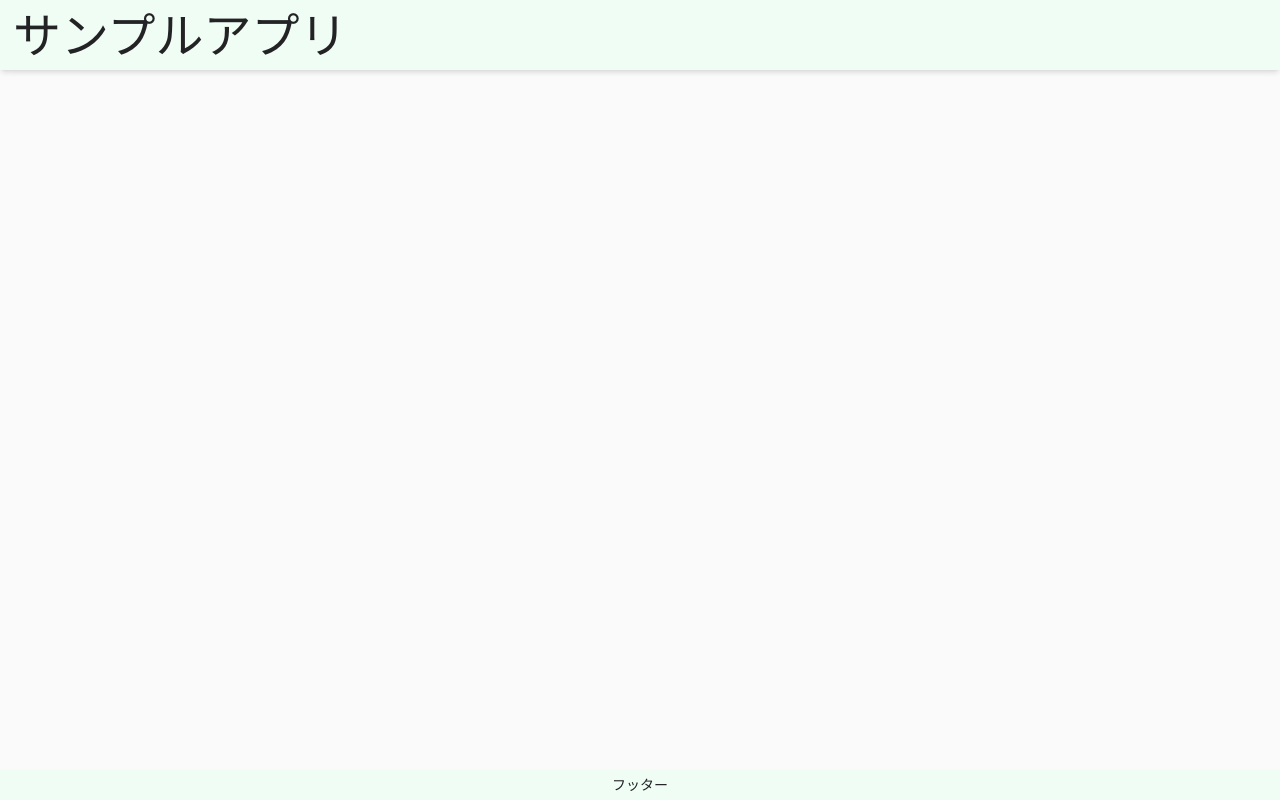
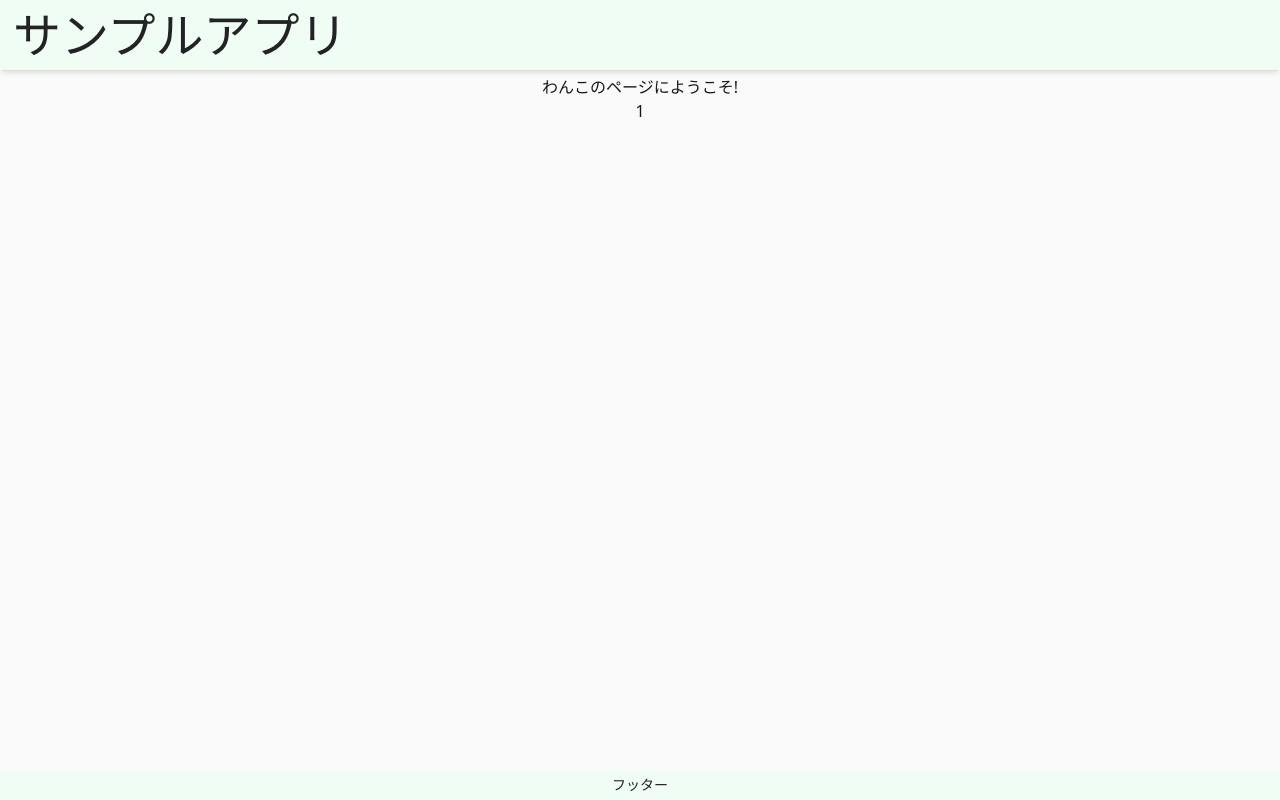
Before and after one commit to pbko-sato/react-sample, a React (Vite) app: page /dogs/list/1 in a window 1280 px wide. Before the commit this address had no page. Built offline with nearby package versions, Linux system fonts and the light colour scheme.

Commit message:
2025/11/30 ルーティングの作成

```diff
--- /dev/null
+++ b/src/pages/dogs.tsx
@@ -0,0 +1,16 @@
+import { memo, type FC } from "react";
+import { Outlet } from "react-router";
+import { FlexBox } from "components/atom/div/FlexBox";
+
+export const Dogs: FC = memo(() => {
+  return (
+    <FlexBox className='w-full'>
+      <FlexBox className='w-full'>
+        <p>わんこのページにようこそ!</p>
+      </FlexBox>
+      <FlexBox>
+        <Outlet />
+      </FlexBox>
+    </FlexBox>
+  );
+});
--- /dev/null
+++ b/src/pages/dogs/detail.tsx
@@ -0,0 +1,16 @@
+import { type FC, memo } from "react";
+import { Outlet } from "react-router";
+import { FlexBox } from "components/atom/div/FlexBox";
+
+export const DogsDetail: FC = memo(() => {
+  return (
+    <FlexBox className='w-full'>
+      <FlexBox className='w-full'>
+        <></>
+      </FlexBox>
+      <FlexBox className='w-full'>
+        <Outlet />
+      </FlexBox>
+    </FlexBox>
+  );
+});
--- /dev/null
+++ b/src/pages/dogs/detail/:breed.tsx
@@ -0,0 +1,9 @@
+import { memo, type FC } from "react";
+import { useParams } from "react-router";
+import { FlexBox } from "components/atom/div/FlexBox";
+
+export const DogsDetailBreed: FC = memo(() => {
+  const { breed } = useParams();
+
+  return <FlexBox className='w-full'>{breed}</FlexBox>;
+});
--- /dev/null
+++ b/src/pages/dogs/list.tsx
@@ -0,0 +1,16 @@
+import { memo, type FC } from "react";
+import { Outlet } from "react-router";
+import { FlexBox } from "components/atom/div/FlexBox";
+
+export const DogsList: FC = memo(() => {
+  return (
+    <FlexBox className='w-full'>
+      <FlexBox className='w-full'>
+        <></>
+      </FlexBox>
+      <FlexBox className='w-full'>
+        <Outlet />
+      </FlexBox>
+    </FlexBox>
+  );
+});
--- /dev/null
+++ b/src/pages/dogs/list/:index.tsx
@@ -0,0 +1,9 @@
+import { memo, type FC } from "react";
+import { useParams } from "react-router";
+import { FlexBox } from "components/atom/div/FlexBox";
+
+export const DogsListIndex: FC = memo(() => {
+  const { index } = useParams();
+
+  return <FlexBox className='w-full'>{index}</FlexBox>;
+});
--- a/src/router/Router.tsx
+++ b/src/router/Router.tsx
@@ -1,16 +1,17 @@
 import { type FC } from "react";
 import { Route, Routes } from "react-router";
 import { RouteDefinition } from "router/definition/RouteDefinition";
+import type { RouteObject } from "types/router/RouteDefinition";
 
 export const Router: FC = () => (
   <Routes>
-    {Object.values(RouteDefinition).map(({ element, path, childRoutes }) =>
+    {(Object.values(RouteDefinition) as RouteObject[]).map(({ element, path, childRoutes }) =>
       childRoutes ? (
         <Route element={element} path={path}>
           {childRoutes.map((childRoute) =>
             childRoute.childRoutes ? (
               <Route element={childRoute.element} path={childRoute.path}>
-                {childRoutes.map((grandChildRoute) => (
+                {childRoute.childRoutes.map((grandChildRoute) => (
                   <Route key={grandChildRoute.path} element={grandChildRoute.element} path={grandChildRoute.path} />
                 ))}
               </Route>
--- a/src/router/definition/RouteDefinition.tsx
+++ b/src/router/definition/RouteDefinition.tsx
@@ -1,29 +1,8 @@
-import type { ReactNode } from "react";
+import { Dogs } from "pages/dogs";
 import { Index } from "pages/index";
+import { DogsRouteDefinition } from "router/definition/dogs/DogsRouteDefinition";
 
-type RouteKey = "INDEX";
-
-interface BaseRouteObject {
-  /**
-   * 表示する要素
-   * @type {ReactNode}
-   */
-  element: ReactNode;
-
-  /**
-   * パス
-   * @type {string}
-   */
-  path: string;
-}
-
-export interface RouteObject extends BaseRouteObject {
-  /**
-   * ネストしたルーティング
-   */
-  childRoutes?: RouteObject[];
-}
-
-export const RouteDefinition: Record<RouteKey, RouteObject> = {
-  INDEX: { element: <Index />, path: "/" }
+export const RouteDefinition = {
+  INDEX: { element: <Index />, path: "/" },
+  DOGS: { element: <Dogs />, path: "/dogs", childRoutes: Object.values(DogsRouteDefinition) }
 } as const;
--- /dev/null
+++ b/src/router/definition/dogs/DogsRouteDefinition.tsx
@@ -0,0 +1,17 @@
+import { DogsDetail } from "pages/dogs/detail";
+import { DogsDetailBreed } from "pages/dogs/detail/:breed";
+import { DogsList } from "pages/dogs/list";
+import { DogsListIndex } from "pages/dogs/list/:index";
+
+export const DogsRouteDefinition = {
+  LIST: {
+    element: <DogsList />,
+    path: "/dogs/list",
+    childRoutes: [{ element: <DogsListIndex />, path: "/dogs/list/:index" }]
+  },
+  DETAIL: {
+    element: <DogsDetail />,
+    path: "/dogs/detail",
+    childRoutes: [{ element: <DogsDetailBreed />, path: "/dogs/detail/:breed" }]
+  }
+} as const;
```
Also changed, not shown: src/types/router/RouteDefinition.d.ts (added, +22 -0 lines).
